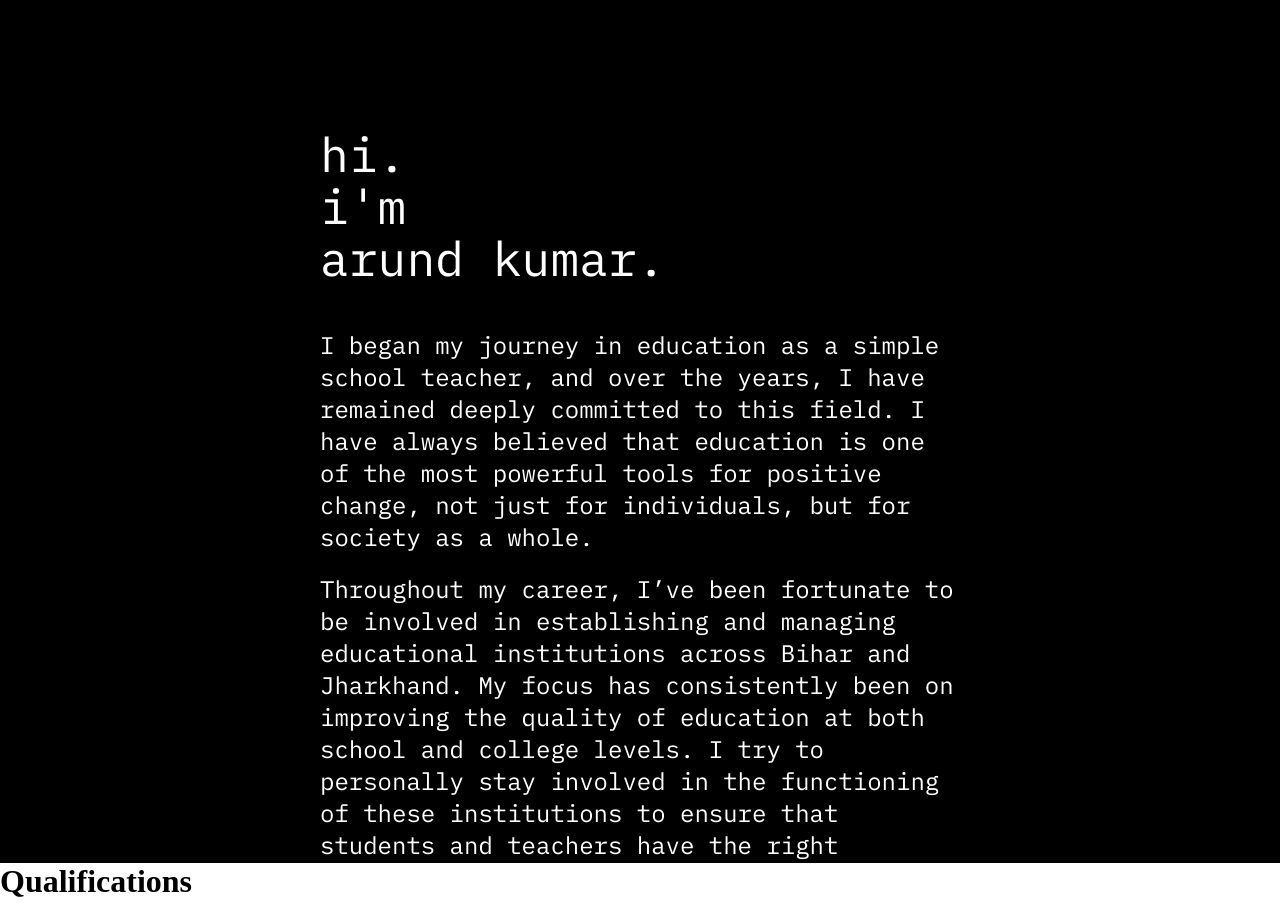
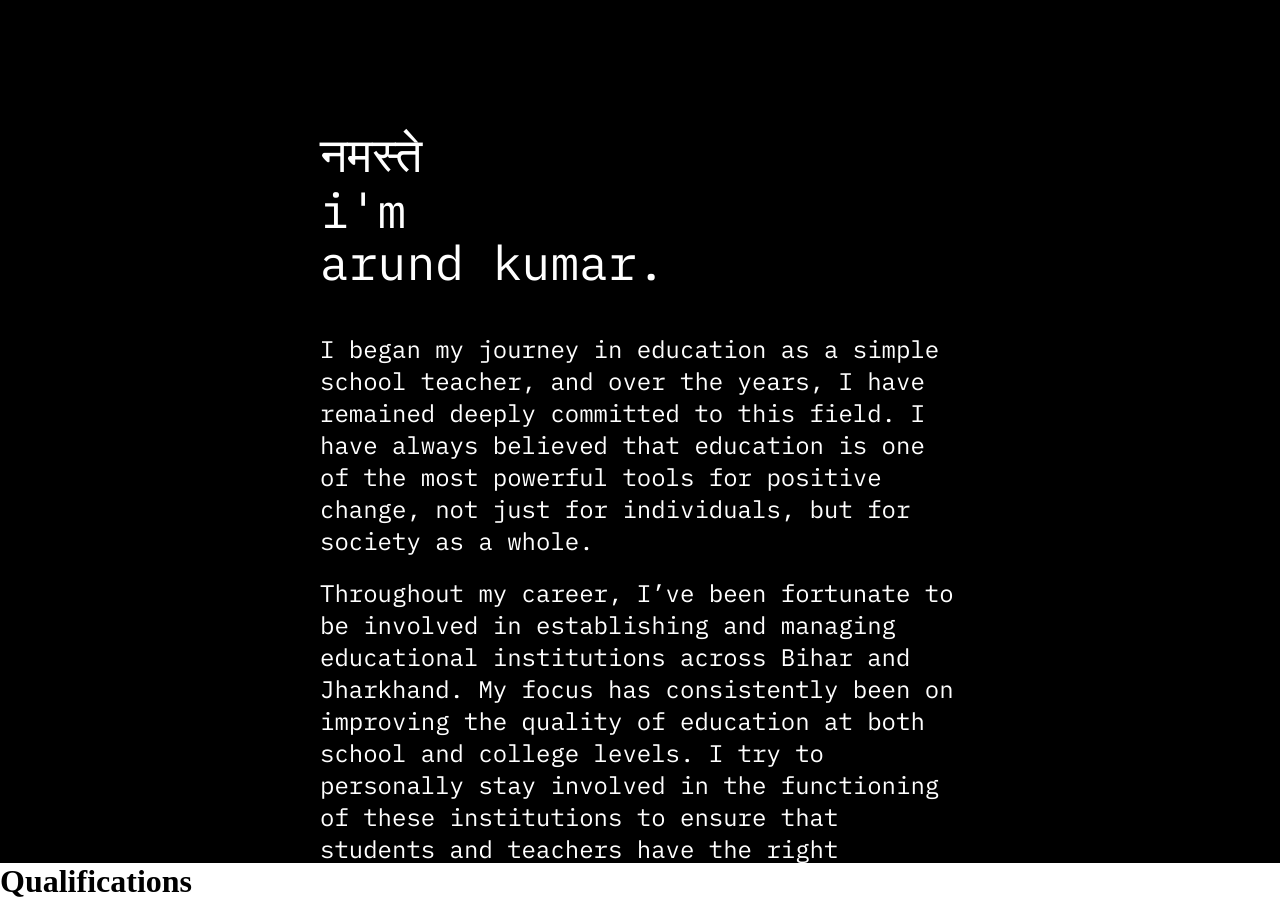
Before and after one commit to Kawish-Raj/arun-kumar-portfolio, a React (Vite) app: page / in a window 1280 px wide. Shown: the part 1240-2160 px from the top of the page. Built offline with nearby package versions, Linux system fonts and the light colour scheme.

Commit message:
the hit div changes words now

```diff
--- a/src/components/AboutMe.jsx
+++ b/src/components/AboutMe.jsx
@@ -6,6 +6,8 @@ import useCustomCursorInDiv from '../customhooks/useCustomCursorInDiv';
 import useCustomTEXTCursorInDiv from '../customhooks/useCustomTEXTCursorInDiv';
 
 export default function AboutMe({ setIsMainContent, setSideBarMode, isMainContent }) {
+    const hiContent = useRef();
+
     const divRef1 = useTopDistanceTrigger(setIsMainContent, 0);
     const divRef2 = useSideBarEnterTrigger(setSideBarMode, 60);
 
@@ -27,18 +29,41 @@ export default function AboutMe({ setIsMainContent, setSideBarMode, isMainConten
         para2CustomTextCursor.current = el;
     }
 
+    const setHiRefs = (el) => {
+        hiDiv.current = el;
+        hiContent.current = el;
+    }
+
 
     const setRefs = (el) => {
         divRef1.current = el;
         divRef2.current = el;
         parentDiv.current = el;
     };
+
+
+    useEffect(() => {
+        const hiTextContent = ['hi.', 'नमस्ते', 'bonjour.'];
+        let i = 1;
+        const intervalId = setInterval(()=> {
+            hiContent.current.textContent = hiTextContent[i];
+            if(i>=2){
+                i = 0;
+            } else {
+                i++;
+            }
+        },4000);
+
+        return(() => {
+            clearInterval(intervalId);
+        });
+    },[])
     return (
         <div id="about-id" ref={setRefs} className={`global-AboutMe homeComponent ${styles.aboutMe}`}>
             <div className={styles.customCursor} ref={setCursorRefs}></div>
             <div className={`${styles.aboutMeCanvas}`}>
                 <div className={`${styles.headingContainer}`}>
-                    <div className={styles.headingWord} ><span ref={hiDiv}>hi.</span></div>
+                    <div className={`${styles.headingWord} ${styles.hiheadingword}`} ><span ref={setHiRefs}>hi.</span></div>
                     <div className={styles.headingWord}><span ref={imDiv}>i'm</span></div>
                     <div className={styles.headingWord}><span ref={nameDiv}>arund kumar.</span></div>
                 </div>
--- a/src/css-components/AboutMe.module.css
+++ b/src/css-components/AboutMe.module.css
@@ -51,6 +51,10 @@
     margin: 20px 0px;
 }
 
+.hiheadingword {
+    height: 66.4px;
+}
+
 /* .aboutMe span {
     padding: 25px;
 } */
```
